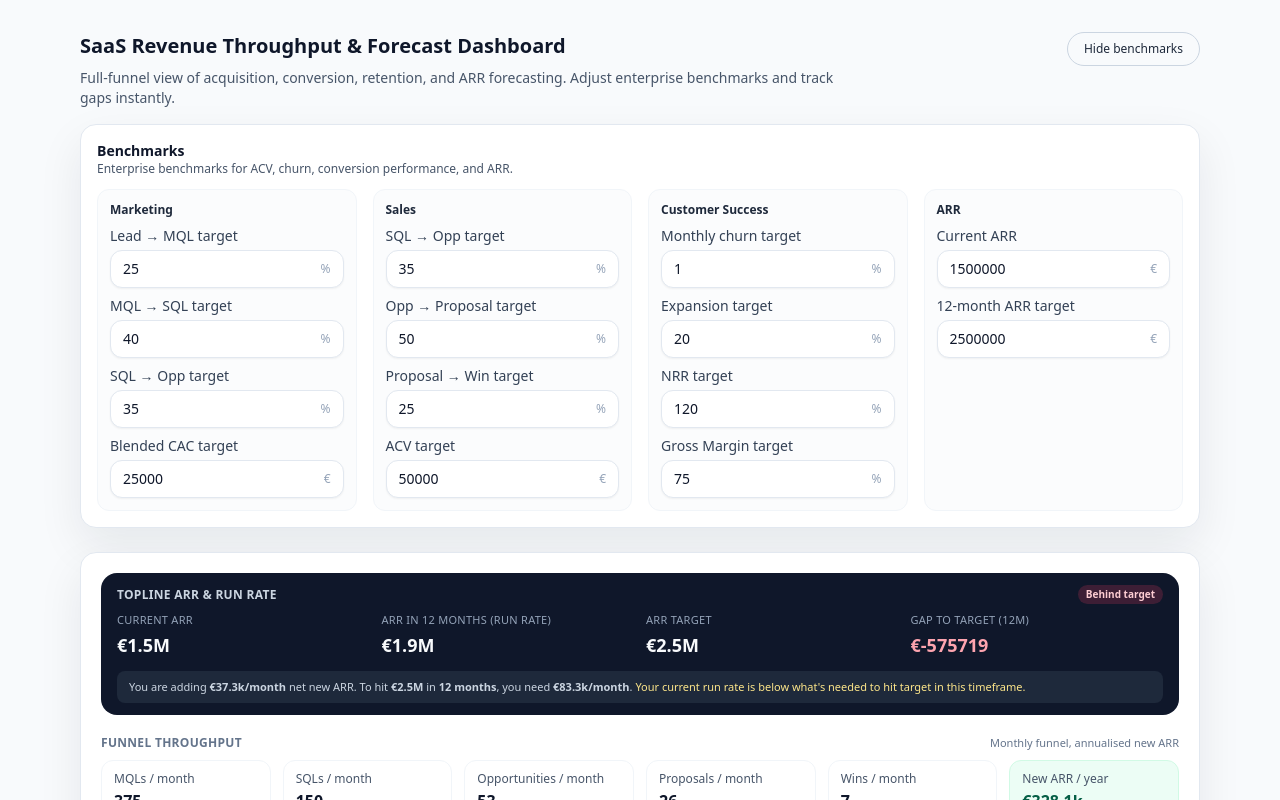
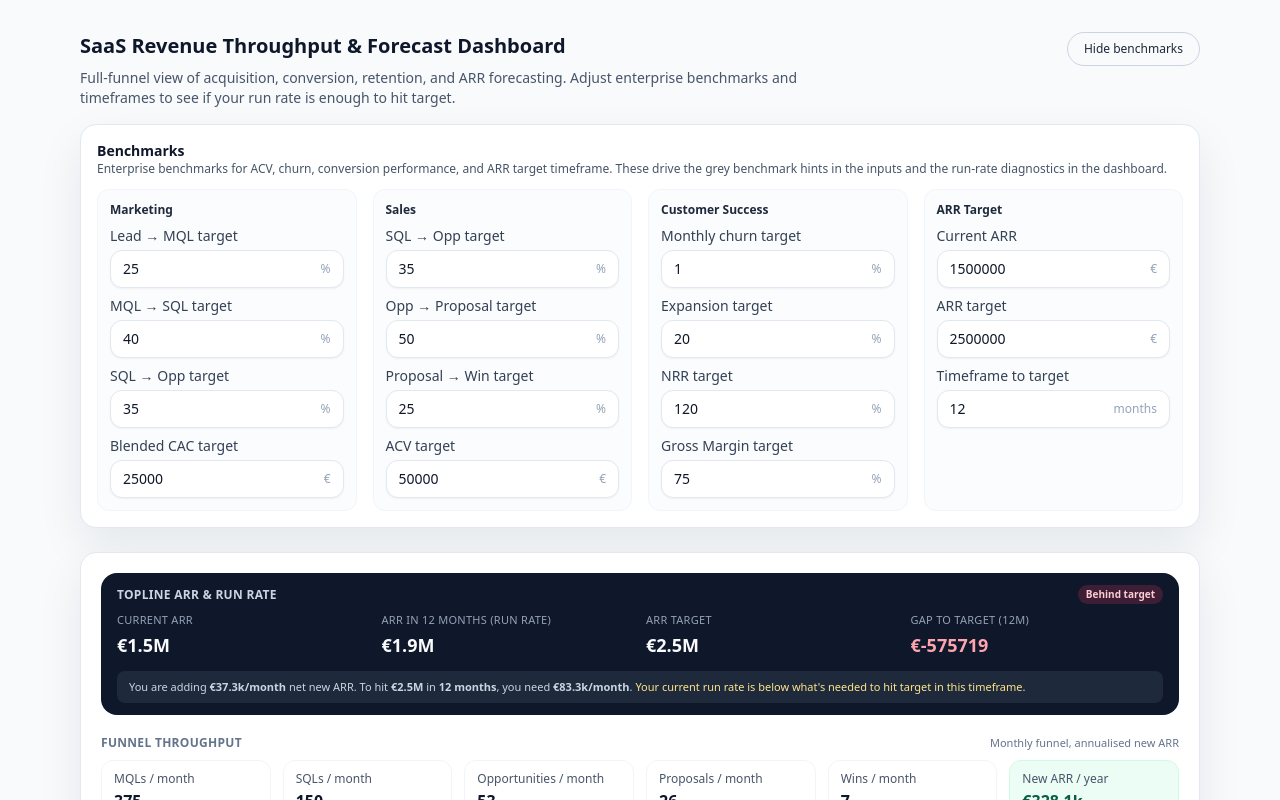
Before and after one commit to powerstephen/saas-throughput-calculator-, a Next.js app: page / in a window 1280 px wide. Both pictures are taken after a click on the button "Adjust benchmarks". Shown: the top 800 px of the page. Built offline with nearby package versions, Linux system fonts and the light colour scheme.

Commit message:
Update page.tsx

```diff
--- a/app/page.tsx
+++ b/app/page.tsx
@@ -52,6 +52,9 @@ export default function Page() {
     targetArr: 2500000,
   });
 
+  // timeframe is kept separate so we don't have to touch lib/calculations types
+  const [timeframeMonths, setTimeframeMonths] = useState<number>(12);
+
   const [scenarios, setScenarios] = useState<ScenarioAdjustments>({
     convLiftPct: 0,
     churnImprovementPct: 0,
@@ -104,7 +107,8 @@ export default function Page() {
           </h1>
           <p className="max-w-3xl text-sm text-slate-600">
             Full-funnel view of acquisition, conversion, retention, and ARR forecasting.
-            Adjust enterprise benchmarks and track gaps instantly.
+            Adjust enterprise benchmarks and timeframes to see if your run rate
+            is enough to hit target.
           </p>
         </div>
 
@@ -123,7 +127,9 @@ export default function Page() {
           <div className="mb-3">
             <h2 className="text-sm font-semibold text-slate-900">Benchmarks</h2>
             <p className="text-xs text-slate-600">
-              Enterprise benchmarks for ACV, churn, conversion performance, and ARR.
+              Enterprise benchmarks for ACV, churn, conversion performance, and ARR target
+              timeframe. These drive the grey benchmark hints in the inputs and the run-rate
+              diagnostics in the dashboard.
             </p>
           </div>
 
@@ -253,9 +259,9 @@ export default function Page() {
               />
             </div>
 
-            {/* ARR benchmarks */}
+            {/* ARR + timeframe */}
             <div className="space-y-2 rounded-xl border border-slate-100 bg-slate-50/60 p-3">
-              <h3 className="text-xs font-semibold text-slate-800">ARR</h3>
+              <h3 className="text-xs font-semibold text-slate-800">ARR Target</h3>
               <NumberInput
                 label="Current ARR"
                 suffix="€"
@@ -265,11 +271,19 @@ export default function Page() {
                 }
               />
               <NumberInput
-                label="12-month ARR target"
+                label="ARR target"
                 suffix="€"
                 value={finance.targetArr}
                 onChange={(v) =>
                   setFinance({ ...finance, targetArr: v })
+                }
+              />
+              <NumberInput
+                label="Timeframe to target"
+                suffix="months"
+                value={timeframeMonths}
+                onChange={(v) =>
+                  setTimeframeMonths(v > 0 ? v : 1)
                 }
               />
             </div>
@@ -280,10 +294,11 @@ export default function Page() {
       {/* HERO DASHBOARD */}
       <div className="mb-6">
         <ResultsPanel
-  result={result}
-  currentArr={finance.currentArr}
-  targetArr={finance.targetArr}
-/>
+          result={result}
+          currentArr={finance.currentArr}
+          targetArr={finance.targetArr}
+          timeframeMonths={timeframeMonths}
+        />
       </div>
 
       {/* 3 COLS: Marketing, Sales, CS */}
```
